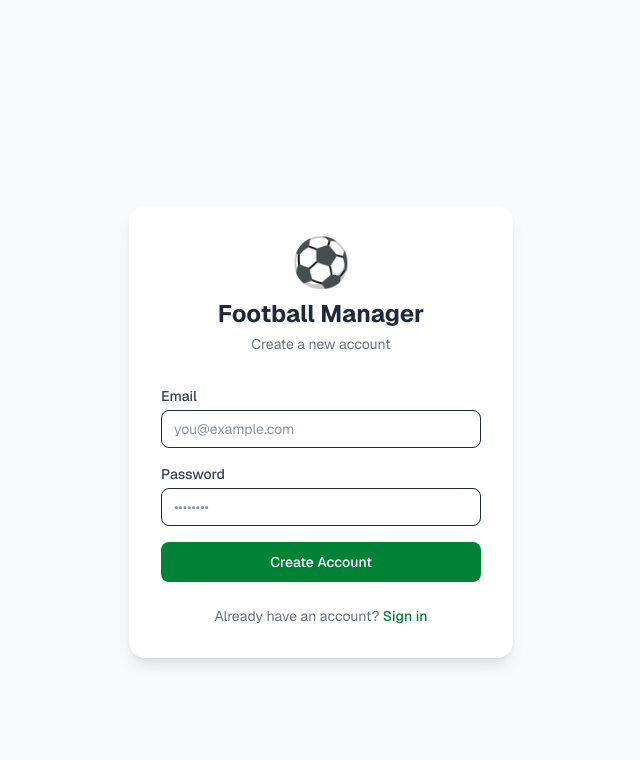
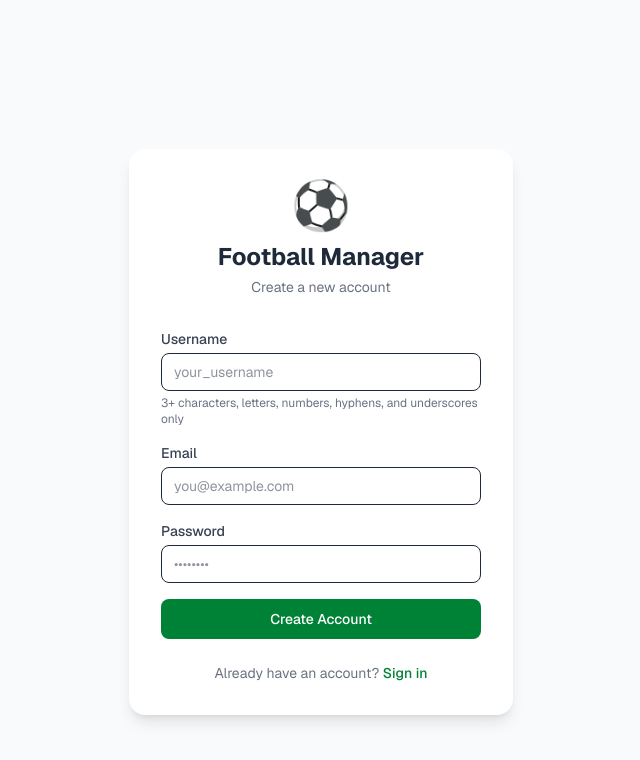
Before and after one commit to closedsource-dev/FootballManager, a Next.js app: page /login in a window 1280 px wide. Both pictures are taken after a click on the button "Sign up". Shown: the top 760 px of the page, without its empty margins (319-959 px from the left). Built offline with nearby package versions, Linux system fonts and the light colour scheme; no server answers.

Commit message:
Add username field to signup form and update existing user prompt

```diff
--- a/app/login/page.tsx
+++ b/app/login/page.tsx
@@ -7,6 +7,7 @@ export default function LoginPage() {
   const [mode, setMode] = useState<"login" | "signup">("login");
   const [email, setEmail] = useState("");
   const [password, setPassword] = useState("");
+  const [username, setUsername] = useState("");
   const [error, setError] = useState<string | null>(null);
   const [message, setMessage] = useState<string | null>(null);
   const [loading, setLoading] = useState(false);
@@ -22,8 +23,42 @@ export default function LoginPage() {
         if (error) throw error;
         window.location.href = "/";
       } else {
-        const { error } = await supabase.auth.signUp({ email, password });
-        if (error) throw error;
+        // Validate username for signup
+        if (!username.trim()) {
+          throw new Error("Username is required");
+        }
+        if (username.length < 3) {
+          throw new Error("Username must be at least 3 characters");
+        }
+        if (!/^[a-zA-Z0-9_-]+$/.test(username)) {
+          throw new Error("Username can only contain letters, numbers, hyphens, and underscores");
+        }
+
+        // Check if username is already taken
+        const { data: existingProfile } = await supabase
+          .from("profiles")
+          .select("id")
+          .eq("username", username)
+          .single();
+
+        if (existingProfile) {
+          throw new Error("Username already taken");
+        }
+
+        // Create account
+        const { data: authData, error: signUpError } = await supabase.auth.signUp({ email, password });
+        if (signUpError) throw signUpError;
+
+        // Update profile with username (the trigger creates the profile automatically)
+        if (authData.user) {
+          const { error: profileError } = await supabase
+            .from("profiles")
+            .update({ username })
+            .eq("id", authData.user.id);
+
+          if (profileError) throw profileError;
+        }
+
         setMessage("Account created! Confirm your email and sign in.");
       }
     } catch (err: unknown) {
@@ -45,6 +80,22 @@ export default function LoginPage() {
         </div>
 
         <form onSubmit={handleSubmit} className="space-y-4">
+          {mode === "signup" && (
+            <div>
+              <label className="block text-sm font-medium text-gray-700 dark:text-gray-300 mb-1">Username</label>
+              <input
+                type="text"
+                required
+                value={username}
+                onChange={(e) => setUsername(e.target.value)}
+                placeholder="your_username"
+                className="w-full border dark:border-gray-600 rounded-lg px-3 py-2 text-sm bg-white dark:bg-gray-700 text-gray-800 dark:text-gray-100 focus:outline-none focus:ring-2 focus:ring-green-600"
+              />
+              <p className="text-xs text-gray-500 dark:text-gray-400 mt-1">
+                3+ characters, letters, numbers, hyphens, and underscores only
+              </p>
+            </div>
+          )}
           <div>
             <label className="block text-sm font-medium text-gray-700 dark:text-gray-300 mb-1">Email</label>
             <input
--- a/components/ui/UsernameSetup.tsx
+++ b/components/ui/UsernameSetup.tsx
@@ -75,10 +75,10 @@ export default function UsernameSetup({ onComplete }: UsernameSetupProps) {
     <div className="fixed inset-0 bg-black/50 flex items-center justify-center z-50 p-4">
       <div className="bg-white dark:bg-gray-800 rounded-xl shadow-xl w-full max-w-md p-6">
         <h2 className="text-xl font-bold text-gray-800 dark:text-gray-100 mb-2">
-          Welcome to the New Update!
+          Username Required
         </h2>
         <p className="text-sm text-gray-600 dark:text-gray-400 mb-6">
-          Football Manager now supports sharing your workspace with others. To get started, please choose a username.
+          Football Manager now supports sharing. Please choose a username to continue.
         </p>
 
         <form onSubmit={handleSubmit}>
```
